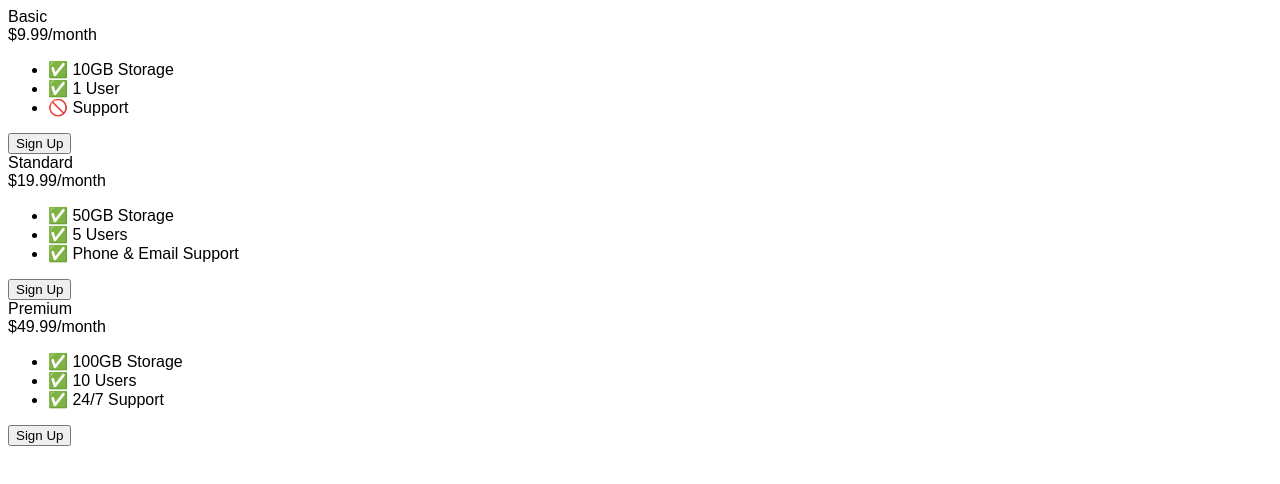
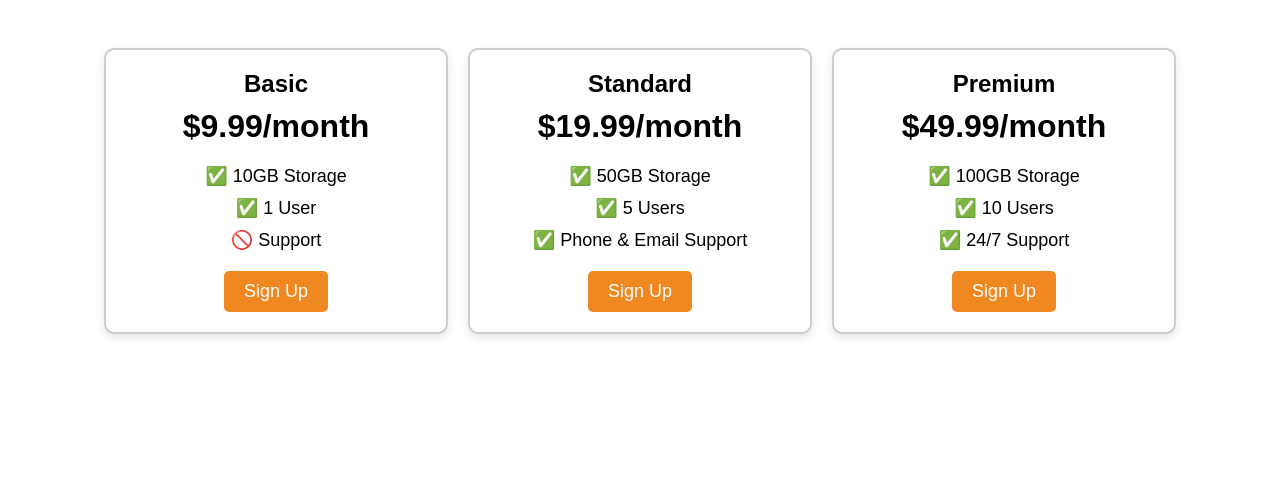
Before and after one commit to itogenta/web.portfolio, a plain HTML site: page src/9.4+Flexbox+Pricing+Table+Project/index.html in a window 1280 px wide. Drawn offline with Linux system fonts and the light colour scheme; a web font is replaced by a local one.

Commit message:
015_frexbox2

```diff
--- a/src/9.4+Flexbox+Pricing+Table+Project/index.html
+++ b/src/9.4+Flexbox+Pricing+Table+Project/index.html
@@ -12,9 +12,58 @@
       body {
         font-family: "Sono", sans-serif;
       }
+      .pricing-container {
+        display: flex;
+        justify-content: center;
+        gap: 20px;
+        padding: 40px;
+      }
+      .pricing-plan {
+        border: 2px solid #ccc;
+        border-radius: 10px;
+        padding: 20px;
+        width: 300px;
+        text-align: center;
+        box-shadow: 0 4px 8px rgba(0, 0, 0, 0.1);
+      }
+      .plan-title {
+        font-size: 24px;
+        font-weight: 700;
+        margin-bottom: 10px;
+      }
+      .plan-price {
+        font-size: 32px;
+        font-weight: 700;
+        margin-bottom: 20px;
+      }
+      .plan-features {
+        list-style: none;
+        padding: 0;
+        margin-bottom: 20px;
+      }
+      .plan-features li {
+        margin: 10px 0;
+        font-size: 18px;
+      }
+      .plan-button {
+        background-color: #ef8820;
+        color: white;
+        border: none;
+        padding: 10px 20px;
+        font-size: 18px;
+        border-radius: 5px;
+        cursor: pointer;
+      }
+      .plan-button:hover {
+        background-color: #45a049;
+      }
 
       /* Hint: What can you do with a media query and flexbox? */
       @media (max-width: 1250px) {
+        .pricing-container {
+          flex-direction: column;
+          align-items: center;
+        }
       }
     </style>
   </head>
```
